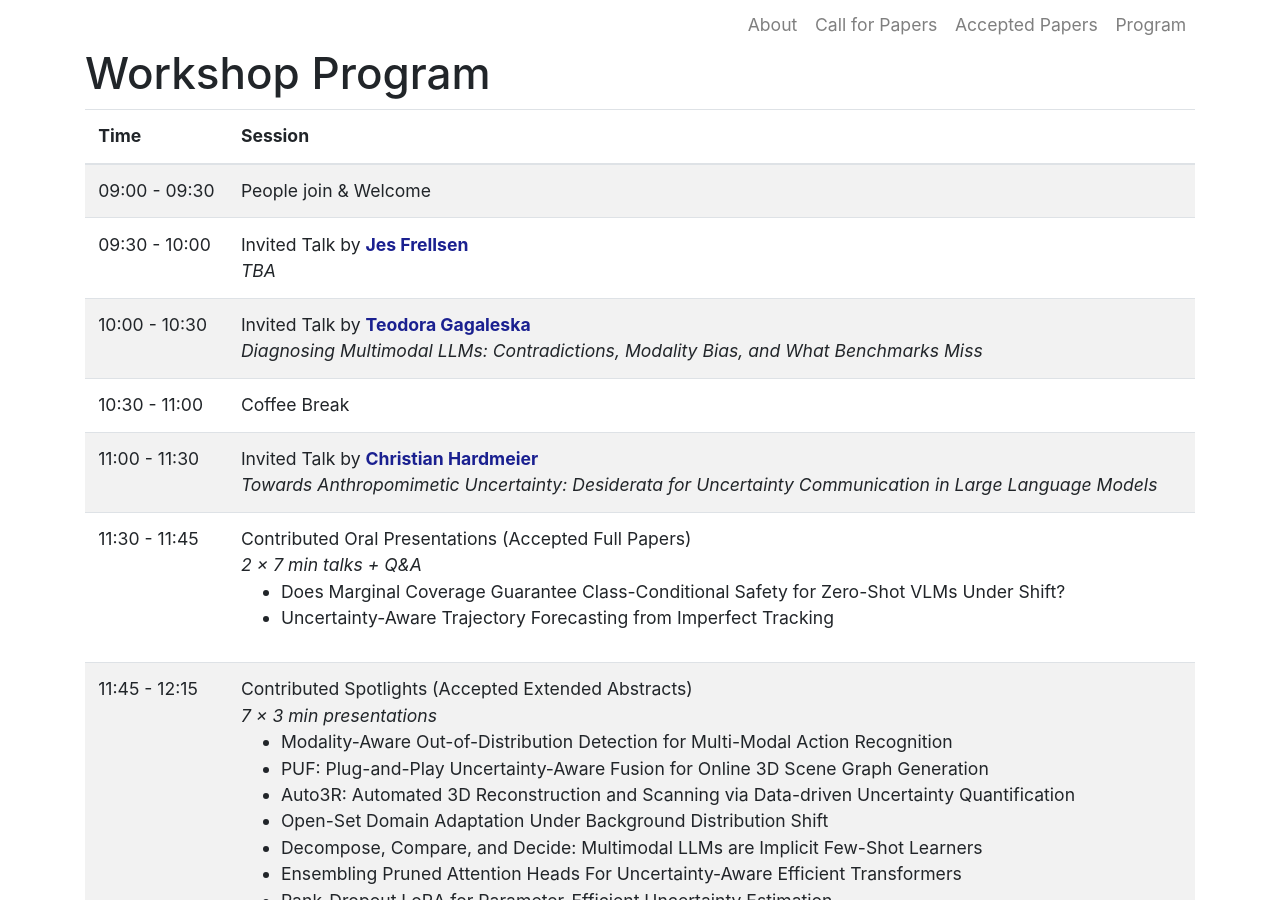
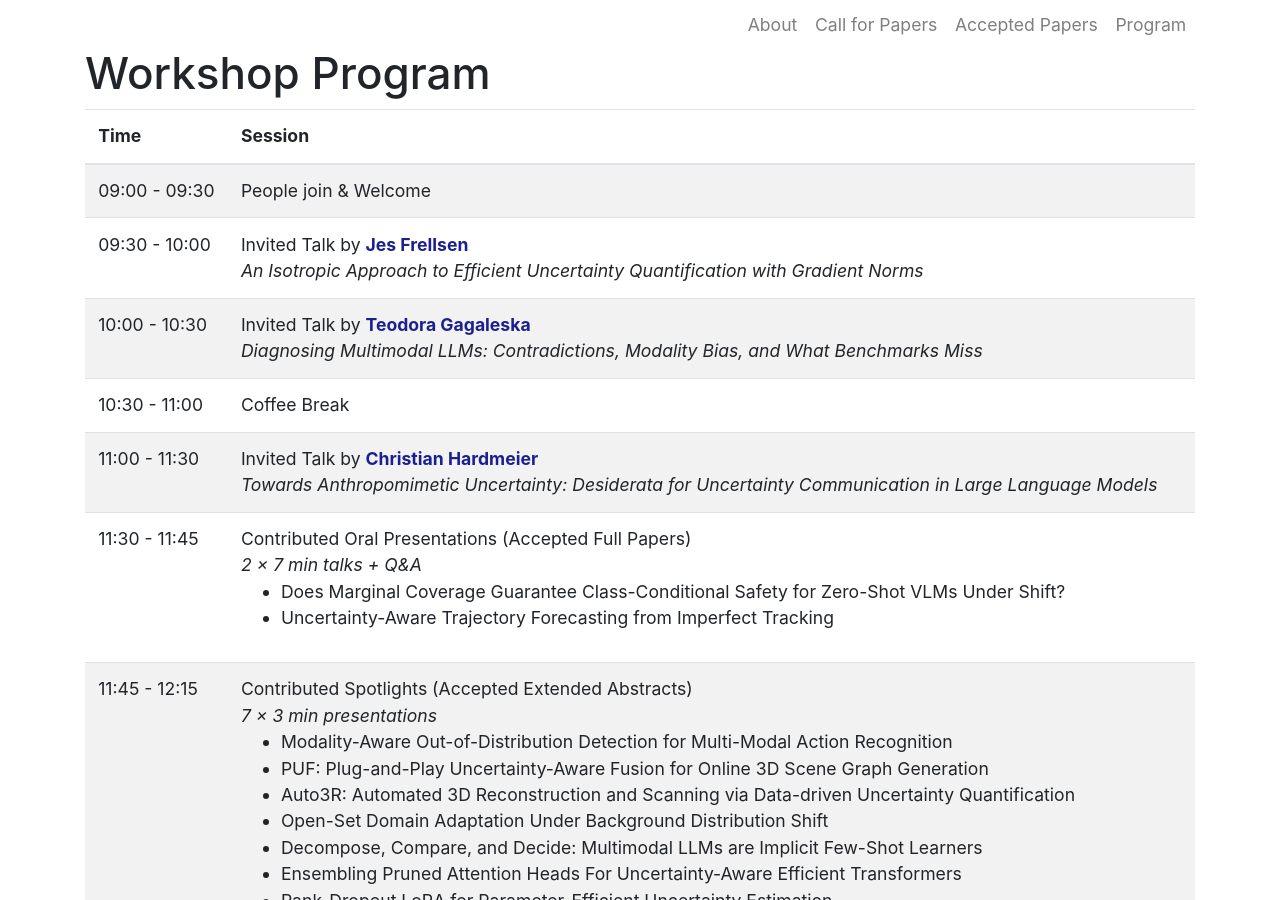
Before and after one commit to Uncertainty-CV/2026, a Jekyll site: the page built from _pages/program.md, in a window 1280 px wide and 900 px high, scrolled down 469 px. Built offline with Jekyll 4.4.1, drawn with Linux system fonts in a browser that asks for light colours.

Commit message:
update talk titles

```diff
--- a/_pages/program.md
+++ b/_pages/program.md
@@ -22,7 +22,7 @@ title: Program
         <td class="time-cell">09:30 - 10:00</td>
         <td>Invited Talk by <strong><a href="https://frellsen.org/">Jes Frellsen</a></strong>
         <br>
-        <i>TBA</i></td>
+        <i>An Isotropic Approach to Efficient Uncertainty Quantification with Gradient Norms</i></td>
     </tr>
     <tr>
         <td class="time-cell">10:00 - 10:30</td>
```
